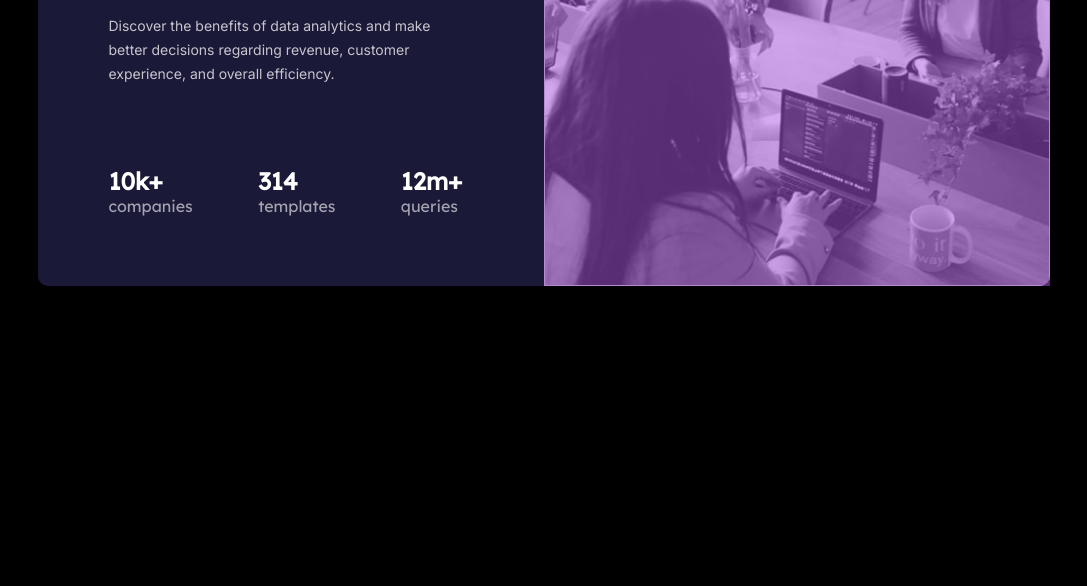
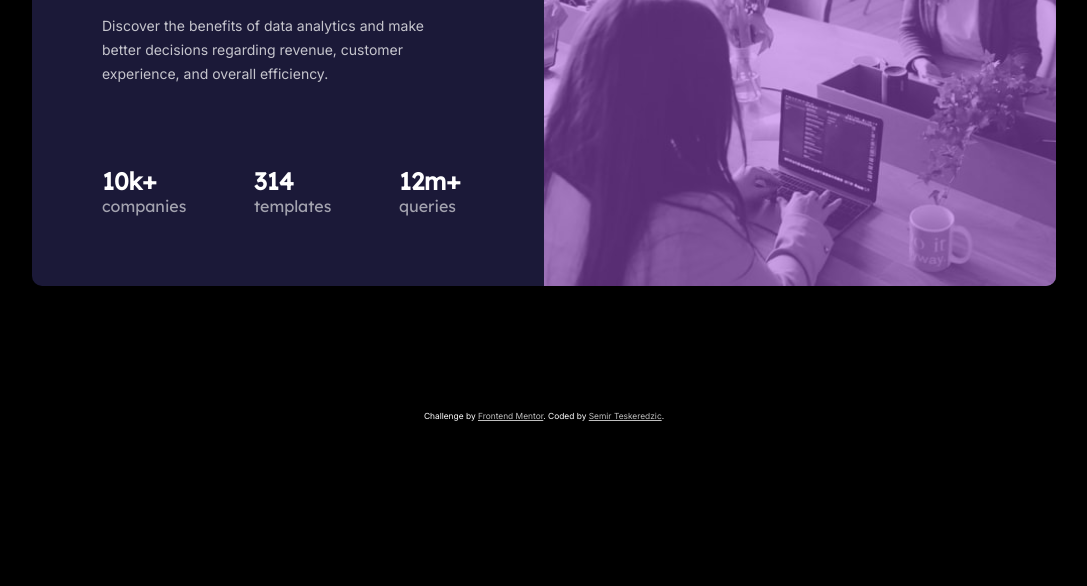
Before and after one commit to semirteskeredzic/stats-preview-card, a plain HTML site: page index.html in a window 1280 px wide. Shown: the part 214-800 px from the top of the page, without its empty margins (96-1183 px from the left). Drawn offline with Linux system fonts and the light colour scheme.

Commit message:
Configured attribution text and fixed white img border

```diff
--- a/index.html
+++ b/index.html
@@ -39,7 +39,7 @@
     </section>
     <section class="image--section">
       <div class="image--section-overlay">
-        <img class="image--section-photo"/>
+        <div class="image--section-photo"/>
       </div>
 
     </section>
--- a/styles/styles.css
+++ b/styles/styles.css
@@ -1,6 +1,8 @@
 body {
     background-color: #000;
     font-family: 'Inter', sans-serif;
+    height: 100%;
+    margin: 0px;
 }
 
 .main--container {
@@ -60,6 +62,7 @@ body {
 
 .image--section {
     width: 100%;
+    margin: 0px;
 }
 
 .image--section-overlay {
@@ -74,6 +77,7 @@ body {
     height: 100%;
     background-color: rgba(172, 86, 225,0.5);
     position: absolute;
+    border-radius: 10px 10px 0 0;
 }
 
 .image--section-photo {
@@ -85,15 +89,20 @@ body {
 }
 
 .attribution {
-    color: hsl(0, 0%, 100%);
-    position: absolute;
+    margin-top: 50px;
+    position: relative;
     font-size: 10px;
     width: 100%;
-    height: 100%;
 }
 
 .attribution-text {
+    position: absolute;
+    width: 100%;
+    color: hsl(0, 0%, 100%);
+    line-height: 40px;
+    font-size: 0.7em;
     text-align: center;
+    bottom: 0;
 }
 
 a {
@@ -116,6 +125,10 @@ a {
         border-radius: 0 10px 10px 0;
     }
 
+    .image--section-overlay:before {
+        border-radius: 0 10px 10px 0;
+    }
+
     .text--section {
         width: 50%;
         text-align: unset;
@@ -135,8 +148,8 @@ a {
     }
 
     .attribution {
-        bottom: 0;
         font-size: 12px;
+        margin-top: 150px;
     }
 }
 
```
